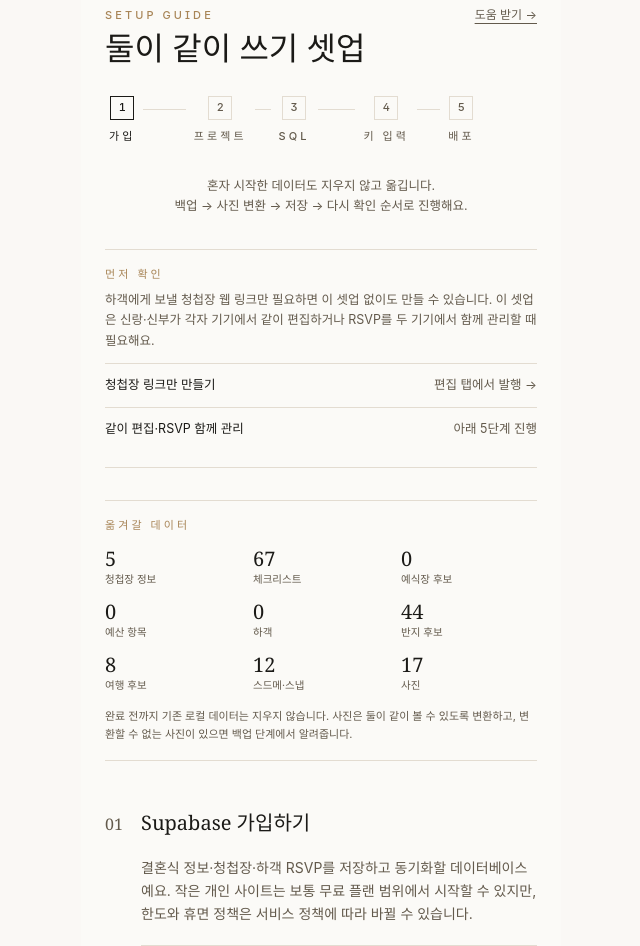
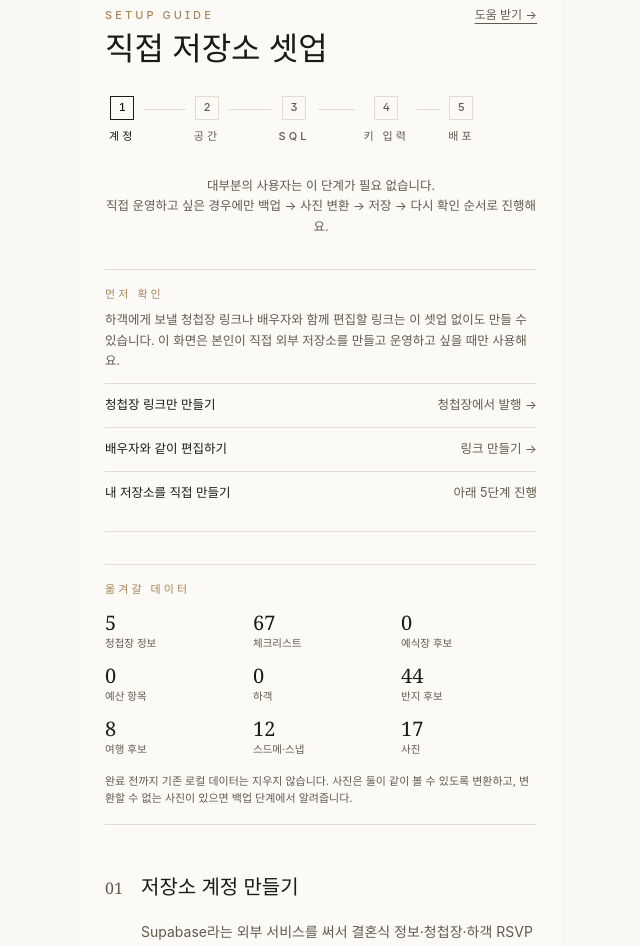
Before and after one commit to commet/wedding-os, a React (Vite) app: page /setup in a window 1280 px wide. Shown: the part 140-1086 px from the top of the page, without its empty margins (319-959 px from the left). Built offline with nearby package versions, Linux system fonts and the light colour scheme; a web font is replaced by a local one.

Commit message:
Make storage choices user friendly

```diff
--- a/src/routes/Dashboard.tsx
+++ b/src/routes/Dashboard.tsx
@@ -284,10 +284,10 @@ export default function Dashboard({ data, update }: Props) {
     }
     if (data.preferences.mode === "local") {
       items.push({
-        to: "/setup",
-        title: "둘이 같이 쓸 준비하기",
-        desc: "혼자 정리한 내용은 그대로 두고, 필요할 때 둘이 쓰는 저장소로 옮길 수 있습니다.",
-        tag: "선택",
+        to: "/start-hosted",
+        title: "링크로 같이 쓰기",
+        desc: "혼자 정리한 내용은 그대로 두고, 배우자와 함께 편집할 수 있는 링크를 만듭니다.",
+        tag: "함께 편집",
       });
     }
     return dedupeFocusItems(items).slice(0, 3);
--- a/src/routes/Privacy.tsx
+++ b/src/routes/Privacy.tsx
@@ -14,8 +14,8 @@ export default function Privacy() {
 
       <Section num="01" title="한눈에">
         <ul className="list-disc list-outside pl-5 space-y-1.5 marker:text-soft">
-          <li>본 도구는 <b>오픈소스</b>이며, 저장 방식을 직접 선택합니다 — ① <b>이 기기만</b>(로컬) ② <b>간편</b>(운영자 호스팅·종단간 암호화) ③ <b>독립</b>(본인 Supabase) ④ <b>코드 직접 운영</b>.</li>
-          <li><b>로컬·독립</b>은 운영자 서버를 거치지 않습니다(본인 기기 또는 본인 인프라).</li>
+          <li>본 도구는 <b>오픈소스</b>이며, 저장 방식을 직접 선택합니다 — ① <b>이 기기만</b>(로컬) ② <b>간편</b>(운영자 호스팅·종단간 암호화) ③ <b>직접 운영</b>(본인 외부 저장소) ④ <b>코드 직접 운영</b>.</li>
+          <li><b>로컬·직접 운영</b>은 운영자 서버를 거치지 않습니다(본인 기기 또는 본인 인프라).</li>
           <li><b>간편</b>은 운영자 서버에 저장하되, 모든 내용이 <b>이 기기에서 종단간 암호화</b>되어 암호문으로만 올라갑니다. 복호화 키는 서버로 전송되지 않아 <b>운영자는 내용도 키도 알 수 없습니다</b> (03·08 항목).</li>
           <li><b>운영자(yclee913)는 어느 모드에서도 사용자 데이터의 내용을 읽을 수 없습니다.</b> (간편 모드 로그인 시 이메일 등 신원은 알 수 있으나, 내용은 여전히 못 읽습니다 — 05 항목.)</li>
           <li>AI 기능은 사용자가 직접 챗봇(ChatGPT/Claude/Gemini)에 복붙하거나, 본인 API 키로 실행합니다.</li>
@@ -39,8 +39,8 @@ export default function Privacy() {
       <Section num="03" title="저장 위치">
         <ul className="list-disc list-outside pl-5 space-y-1.5 marker:text-soft">
           <li><b>이 기기만 (로컬)</b> · 입력값은 본인 브라우저의 localStorage/IndexedDB 에만 저장됩니다. 외부 전송 없음.</li>
-          <li><b>간편 (운영자 호스팅·E2E)</b> · 운영자 Supabase 에 저장하되, 전체 데이터가 <b>이 기기에서 암호화된 암호문</b>으로만 올라갑니다. 복호화 키는 공유·복구 링크의 <code className="bg-cream px-1">#</code> 에만 있고 서버로 전송되지 않아, 운영자는 내용을 못 읽습니다. 보관되는 평문은 없습니다.</li>
-          <li><b>독립 (내 Supabase)</b> · 본인이 가입한 Supabase 프로젝트에 직접 저장됩니다. 운영자를 거치지 않습니다.</li>
+          <li><b>간편 (운영자 호스팅·E2E)</b> · 운영자 저장소에 저장하되, 전체 데이터가 <b>이 기기에서 암호화된 암호문</b>으로만 올라갑니다. 복호화 키는 공유·복구 링크의 <code className="bg-cream px-1">#</code> 에만 있고 서버로 전송되지 않아, 운영자는 내용을 못 읽습니다. 보관되는 평문은 없습니다.</li>
+          <li><b>직접 운영 (내 외부 저장소)</b> · 본인이 가입한 외부 저장소(Supabase)에 직접 저장됩니다. 운영자를 거치지 않습니다.</li>
           <li><b>개발자 모드</b> · 코드를 받아 본인 인프라에서 직접 운영합니다.</li>
           <li><b>간편 발행 (선택)</b> · 청첩장을 운영자 서버에 <b>암호화</b>해 올려 공유 링크를 만듭니다. 08 항목 참고.</li>
         </ul>
@@ -49,7 +49,7 @@ export default function Privacy() {
       <Section num="04" title="제3자 처리위탁">
         <p className="mb-3">본 도구가 동작하기 위해 다음 외부 서비스에 사용자가 직접 연결할 수 있습니다.</p>
         <ul className="list-disc list-outside pl-5 space-y-1.5 marker:text-soft">
-          <li><b>Supabase</b> (사용자가 선택한 리전) — 데이터 저장</li>
+          <li><b>외부 저장소(Supabase)</b> (사용자가 선택한 리전) — 데이터 저장</li>
           <li><b>Vercel</b> — 정적 호스팅·배포</li>
           <li><b>Unsplash / jsdelivr CDN</b> — 기본 사진·폰트 정적 자원 로드</li>
           <li>지도/검색 외부 링크 클릭 시 · 카카오맵·네이버지도·구글·인스타 등</li>
@@ -64,7 +64,7 @@ export default function Privacy() {
           <li><b>공개 청첩장 링크</b> · 하객에게 보내는 링크입니다. 이름, 일시, 장소, 연락처, 계좌, 사진 등 청첩장에 표시한 정보만 노출됩니다.</li>
           <li><b>복구·편집 링크 (간편 모드)</b> · 기기 교체 복구와 부부 공동 편집에 쓰는 링크입니다. <b>데이터 전체의 복호화 키가 포함된 마스터 열쇠</b>이므로 배우자에게만 1:1로 보내고 하객·단톡방·SNS에 공유하지 마세요. 키는 링크의 <code className="bg-cream px-1">#</code> 에만 있어 서버로 전송되지 않습니다.</li>
           <li><b>간편 모드 로그인 (선택)</b> · 이메일·카카오·구글로 로그인하면 기기를 바꿔도 복구할 수 있습니다. 이때 운영자는 <b>로그인 신원(이메일 등)은 알 수 있으나</b>, 복호화 키는 본인이 정한 <b>암호문구로 감싸여 저장</b>되므로 <b>내용은 여전히 읽을 수 없습니다</b>. 암호문구를 잊으면 운영자도 복구를 도와드릴 수 없습니다.</li>
-          <li>브라우저, Supabase, Vercel 계정 접근 권한은 사용자 본인이 관리합니다. 계정 비밀번호와 배포 환경변수는 다른 사람에게 공유하지 마세요.</li>
+          <li>브라우저, 외부 저장소, 배포 서비스 계정 접근 권한은 사용자 본인이 관리합니다. 계정 비밀번호와 배포 환경변수는 다른 사람에게 공유하지 마세요.</li>
         </ul>
       </Section>
 
@@ -73,7 +73,7 @@ export default function Privacy() {
         <ul className="list-disc list-outside pl-5 space-y-1.5 marker:text-soft">
           <li>로컬 · 더보기 → "모든 데이터 지우기"</li>
           <li>간편 · 더보기 → "모든 데이터 지우기"를 누르면 운영자 서버의 암호문과 복구 연결도 함께 삭제됩니다.</li>
-          <li>독립 · 본인의 Supabase 대시보드에서 row/table 삭제</li>
+          <li>직접 운영 · 본인의 외부 저장소 대시보드에서 row/table 삭제</li>
           <li>백업 · 더보기 → "내려받기" 로 JSON 다운로드 가능 (보안상 anon key 등 시크릿은 제외됨)</li>
         </ul>
       </Section>
@@ -111,7 +111,7 @@ export default function Privacy() {
           <b className="text-ink">이용 조건</b> · 간편 발행은 무료 편의 기능으로 제공되며 가용성·보존을
           보장하지 않습니다. 중요한 데이터는 [더보기 → 백업]으로 따로 보관하세요. 불법이거나 타인의 권리를
           침해하는 콘텐츠의 발행은 금지되며, 신고가 접수되면 운영자가 삭제할 수 있습니다 (운영자는 암호문을
-          못 읽으므로 신고에 의존합니다). 더 강한 통제가 필요하면 독립 모드(본인 Supabase) 또는 코드 직접 운영을 사용하세요.
+          못 읽으므로 신고에 의존합니다). 더 강한 통제가 필요하면 직접 운영 모드(본인 외부 저장소) 또는 코드 직접 운영을 사용하세요.
         </p>
       </Section>
 
--- a/src/routes/Settings.tsx
+++ b/src/routes/Settings.tsx
@@ -95,7 +95,7 @@ export default function Settings({ data, update }: Props) {
   const currentMode =
     data.preferences.mode === "local" ? "내 휴대폰에 저장" :
     data.preferences.mode === "hosted" ? "간편 (운영자 호스팅)" :
-    data.preferences.mode === "supabase" ? "내 사이트로 배포" :
+    data.preferences.mode === "supabase" ? "내 저장소로 직접 운영" :
     data.preferences.mode === "devOnly" ? "코드 직접 수정" : "선택 안 됨";
 
   const copyRecoveryLink = async () => {
@@ -202,9 +202,9 @@ export default function Settings({ data, update }: Props) {
       </Section>
 
       {data.preferences.mode === "supabase" && (
-        <Section title="Supabase 연결 정보">
+        <Section title="직접 저장소 연결 정보">
           <div className="space-y-1.5 text-[11.5px] text-soft">
-            <p className="break-all">URL · <span className="text-ink">{data.preferences.supabase?.url}</span></p>
+            <p className="break-all">저장소 URL · <span className="text-ink">{data.preferences.supabase?.url}</span></p>
             <p>anon key · <span className="text-ink">••••••{data.preferences.supabase?.anonKey.slice(-6)}</span></p>
           </div>
           <Link to="/setup" className="text-[12px] underline underline-offset-4 text-ink hover:text-gold inline-block mt-3">
--- a/src/routes/Setup.tsx
+++ b/src/routes/Setup.tsx
@@ -10,8 +10,8 @@ import SchemaText from "../supabase-schema-text";
 type Props = { data: WeddingData; update: (patch: any) => void; };
 
 const STEPS = [
-  { n: 1, label: "가입" },
-  { n: 2, label: "프로젝트" },
+  { n: 1, label: "계정" },
+  { n: 2, label: "공간" },
   { n: 3, label: "SQL" },
   { n: 4, label: "키 입력" },
   { n: 5, label: "배포" },
@@ -189,7 +189,7 @@ export default function Setup({ data, update }: Props) {
       <div className="flex items-baseline justify-between">
         <div>
           <div className="eyebrow-gold mb-2">Setup Guide</div>
-          <h1 className="font-serif text-[2rem] leading-none">둘이 같이 쓰기 셋업</h1>
+          <h1 className="font-serif text-[2rem] leading-none">직접 저장소 셋업</h1>
         </div>
         <a
           href={`mailto:yclee913@gmail.com?subject=${encodeURIComponent(`[Wedding OS] 셋업 ${step}단계 도움 요청`)}&body=${encodeURIComponent(`안녕하세요,\n\n셋업 ${step}단계에서 막혔어요. 다음 부분이 헷갈려요:\n\n[여기에 상황 적기]\n\n---\n현재 단계: ${step} / 5\n`)}`}
@@ -202,8 +202,8 @@ export default function Setup({ data, update }: Props) {
       <ProgressDots current={step} />
 
       <p className="text-[12.5px] text-soft leading-relaxed text-center">
-        혼자 시작한 데이터도 지우지 않고 옮깁니다.<br />
-        백업 → 사진 변환 → 저장 → 다시 확인 순서로 진행해요.
+        대부분의 사용자는 이 단계가 필요 없습니다.<br />
+        직접 운영하고 싶은 경우에만 백업 → 사진 변환 → 저장 → 다시 확인 순서로 진행해요.
       </p>
 
       <SetupChoiceNote />
@@ -247,17 +247,21 @@ function SetupChoiceNote() {
       <div>
         <div className="eyebrow-gold mb-2">먼저 확인</div>
         <p className="text-[12.5px] text-soft leading-relaxed">
-          하객에게 보낼 청첩장 웹 링크만 필요하면 이 셋업 없이도 만들 수 있습니다.
-          이 셋업은 신랑·신부가 각자 기기에서 같이 편집하거나 RSVP를 두 기기에서 함께 관리할 때 필요해요.
+          하객에게 보낼 청첩장 링크나 배우자와 함께 편집할 링크는 이 셋업 없이도 만들 수 있습니다.
+          이 화면은 본인이 직접 외부 저장소를 만들고 운영하고 싶을 때만 사용해요.
         </p>
       </div>
       <div className="border-t border-hair divide-y divide-hair text-[12.5px]">
         <Link to="/invitation" className="flex items-baseline justify-between gap-4 py-3 text-ink hover:text-gold">
           <span>청첩장 링크만 만들기</span>
-          <span className="text-soft">편집 탭에서 발행 →</span>
+          <span className="text-soft">청첩장에서 발행 →</span>
+        </Link>
+        <Link to="/start-hosted" className="flex items-baseline justify-between gap-4 py-3 text-ink hover:text-gold">
+          <span>배우자와 같이 편집하기</span>
+          <span className="text-soft">링크 만들기 →</span>
         </Link>
         <div className="flex items-baseline justify-between gap-4 py-3">
-          <span className="text-ink">같이 편집·RSVP 함께 관리</span>
+          <span className="text-ink">내 저장소를 직접 만들기</span>
           <span className="text-soft">아래 5단계 진행</span>
         </div>
       </div>
@@ -395,9 +399,9 @@ function NavButtons({
 // ─── Step 1: 가입 ───
 function Step1({ onNext }: { onNext: () => void }) {
   return (
-    <StepCard icon="01" title="Supabase 가입하기">
+    <StepCard icon="01" title="저장소 계정 만들기">
       <p className="text-sm text-soft leading-relaxed">
-        결혼식 정보·청첩장·하객 RSVP를 저장하고 동기화할 데이터베이스예요.
+        Supabase라는 외부 서비스를 써서 결혼식 정보·청첩장·하객 RSVP를 저장하고 동기화합니다.
         작은 개인 사이트는 보통 무료 플랜 범위에서 시작할 수 있지만,
         한도와 휴면 정책은 서비스 정책에 따라 바뀔 수 있습니다.
       </p>
@@ -405,7 +409,7 @@ function Step1({ onNext }: { onNext: () => void }) {
       <div className="py-4 border-y border-hair text-[13px] space-y-2">
         <p className="font-medium">👉 따라하기</p>
         <ol className="space-y-1.5 list-decimal list-inside text-soft">
-          <li>아래 [Supabase 가입] 버튼 클릭</li>
+          <li>아래 [저장소 계정 만들기] 버튼 클릭</li>
           <li><b className="text-ink">"Start your project"</b> 클릭</li>
           <li><b className="text-ink">GitHub 계정으로 가입</b> (가장 빠름)</li>
         </ol>
@@ -417,7 +421,7 @@ function Step1({ onNext }: { onNext: () => void }) {
         rel="noopener noreferrer"
         className="btn-primary px-6 py-3 text-[12px]"
       >
-        Supabase 가입하러 가기 ↗
+        저장소 계정 만들기 ↗
       </a>
 
       <p className="text-[11.5px] text-soft">
@@ -432,9 +436,9 @@ function Step1({ onNext }: { onNext: () => void }) {
 // ─── Step 2: 프로젝트 ───
 function Step2({ onNext, onBack }: { onNext: () => void; onBack: () => void }) {
   return (
-    <StepCard icon="02" title="새 프로젝트 만들기">
+    <StepCard icon="02" title="새 저장 공간 만들기">
       <p className="text-sm text-soft leading-relaxed">
-        Supabase 대시보드에서 결혼식 정보를 담을 빈 공간(프로젝트)을 만들어요.
+        Supabase 대시보드에서 결혼식 정보를 담을 빈 공간을 만들어요.
       </p>
 
       <div className="py-4 border-y border-hair text-[13px] space-y-2">
@@ -520,7 +524,7 @@ function Step4({
   const valid = url.startsWith("https://") && anonKey.length > 20;
 
   return (
-    <StepCard icon="04" title="연결 키 가져오기">
+    <StepCard icon="04" title="연결 정보 가져오기">
       <p className="text-sm text-soft leading-relaxed">
         방금 만든 프로젝트의 "주소"와 "키"를 우리 도구에 알려주면,
         둘이 같은 데이터를 보고 편집할 수 있게 돼요.
--- a/src/routes/Share.tsx
+++ b/src/routes/Share.tsx
@@ -144,7 +144,7 @@ export default function Share({ data, update }: Props) {
         desc={
           data.preferences.mode === "supabase"
             ? "준비 데이터를 같이 수정할 수 있는 편집 링크입니다. 하객용 청첩장 링크와 다릅니다."
-            : "둘이 각자 기기에서 편집하려면 같이 쓰는 저장소가 필요합니다. 혼자 시작한 데이터는 전환 때 그대로 옮깁니다."
+            : "배우자와 같이 편집하려면 링크를 만들면 됩니다. 혼자 시작한 데이터는 그대로 이어집니다."
         }
       >
         {data.preferences.mode === "supabase" ? (
@@ -165,9 +165,9 @@ export default function Share({ data, update }: Props) {
           </>
         ) : (
           <Action
-            title="둘이 같이 쓰기 설정"
-            desc="같은 준비판을 두 기기에서 보고 편집할 수 있게 연결합니다."
-            onClick={() => { window.location.href = "/setup"; }}
+            title="함께 편집할 링크 만들기"
+            desc="같은 준비판을 두 기기에서 보고 편집할 수 있게 초대 링크를 만듭니다."
+            onClick={() => { window.location.href = "/start-hosted"; }}
             primary
           />
         )}
--- a/src/routes/Trust.tsx
+++ b/src/routes/Trust.tsx
@@ -125,9 +125,9 @@ export default function Trust() {
             star
           />
           <Tier
-            name="독립 (내 서버)"
-            line="운영자를 아예 안 거쳐요 — 내 Supabase에 직접."
-            who="기술이 가능한 분 · 완전한 데이터 주권"
+            name="직접 운영"
+            line="운영자를 아예 안 거쳐요 — 내 외부 저장소에 직접."
+            who="기술 설정이 가능한 분 · 완전한 데이터 주권"
           />
         </div>
       </Section>
@@ -141,7 +141,7 @@ export default function Trust() {
           </li>
           <li>
             <b>간편 모드의 로그인</b> · 운영자는 "누가 결혼식을 준비 중인지"(이메일)는 알게 됩니다.
-            하지만 <b className="text-ink">그 안에 무엇이 있는지는 못 봅니다</b>. 이마저 싫다면 "이 기기만" 또는 "독립"을 쓰세요.
+            하지만 <b className="text-ink">그 안에 무엇이 있는지는 못 봅니다</b>. 이마저 싫다면 "이 기기만" 또는 "직접 운영"을 쓰세요.
           </li>
           <li>
             <b>링크를 가진 사람</b> · 발행된 청첩장은 링크(키 포함)를 가진 누구나 열 수 있습니다. 하객용이므로 의도된 동작이에요.
--- a/src/routes/Welcome.tsx
+++ b/src/routes/Welcome.tsx
@@ -37,9 +37,9 @@ const MODES = [
   },
   {
     id: "supabase",
-    title: "내 Supabase로 운영",
-    oneLiner: "내 Supabase 프로젝트를 연결해 둘이 같은 준비판을 보고 편집합니다.",
-    difficulty: "독립 운영",
+    title: "내 저장소로 직접 운영",
+    oneLiner: "직접 만든 저장 공간에 연결해 운영합니다. 기술 설정에 익숙한 분께 맞습니다.",
+    difficulty: "고급 · 직접 설정",
     highlight: false,
   },
   {
@@ -148,8 +148,8 @@ export default function Welcome({ data, update }: Props) {
             먼저 정해둘게요.
           </h1>
           <p className="text-soft text-[13px] leading-relaxed">
-            혼자 정리해도 되고, 처음부터 링크로 같이 써도 됩니다.
-            전환 전에는 백업을 만들고 사진까지 옮길 수 있는지 확인합니다.
+            대부분은 첫 번째를 고르면 됩니다. 혼자 먼저 정리해도 나중에 링크로 같이 쓸 수 있고,
+            직접 운영은 기술 설정에 익숙한 분만 선택해도 충분합니다.
           </p>
           <Link to="/trust" className="inline-block mt-4 text-[12px] text-ink underline underline-offset-4 hover:text-gold transition">
             저장 방식과 암호화 확인 →
@@ -195,13 +195,13 @@ export default function Welcome({ data, update }: Props) {
                     <th className="text-left py-2 font-normal eyebrow"></th>
                     <th className="text-center py-2 font-normal eyebrow">내 기기</th>
                     <th className="text-center py-2 font-normal eyebrow">링크</th>
-                    <th className="text-center py-2 font-normal eyebrow">Supabase</th>
+                    <th className="text-center py-2 font-normal eyebrow">직접</th>
                     <th className="text-center py-2 font-normal eyebrow">코드로</th>
                   </tr>
                 </thead>
                 <tbody className="divide-y divide-hair">
-                  <tr><td className="py-3 text-soft">가입</td><td className="text-center">없음</td><td className="text-center">없음</td><td className="text-center">필요</td><td className="text-center">GitHub</td></tr>
-                  <tr><td className="py-3 text-soft">저장 위치</td><td className="text-center">이 기기</td><td className="text-center">암호화 저장</td><td className="text-center">내 DB</td><td className="text-center">내가 정함</td></tr>
+                  <tr><td className="py-3 text-soft">가입</td><td className="text-center">없음</td><td className="text-center">없음</td><td className="text-center">외부 서비스</td><td className="text-center">GitHub</td></tr>
+                  <tr><td className="py-3 text-soft">저장 위치</td><td className="text-center">이 기기</td><td className="text-center">암호화 저장</td><td className="text-center">내 저장소</td><td className="text-center">내가 정함</td></tr>
                   <tr><td className="py-3 text-soft">함께 편집</td><td className="text-center">전환 후</td><td className="text-center">바로</td><td className="text-center">바로</td><td className="text-center">구현 자유</td></tr>
                   <tr><td className="py-3 text-soft">청첩장 링크</td><td className="text-center">발행 가능</td><td className="text-center">가능</td><td className="text-center">가능</td><td className="text-center">구현 자유</td></tr>
                   <tr><td className="py-3 text-soft">데이터 이동</td><td className="text-center">백업 후 전환</td><td className="text-center">처음부터 같이</td><td className="text-center">처음부터 독립</td><td className="text-center">내가 관리</td></tr>
```
Also changed, not shown: 2 other files (tests, documents, lock files or other folders).
